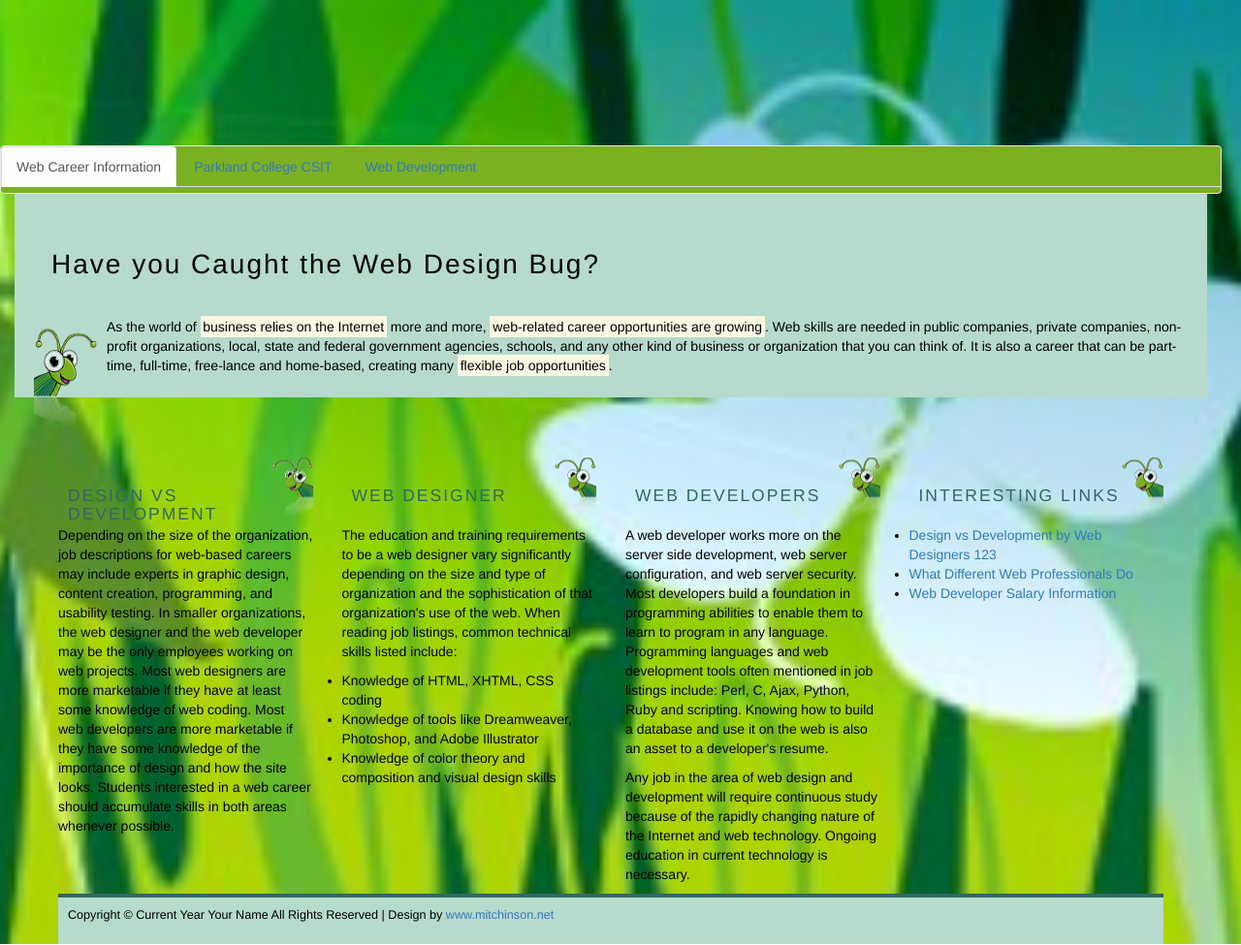
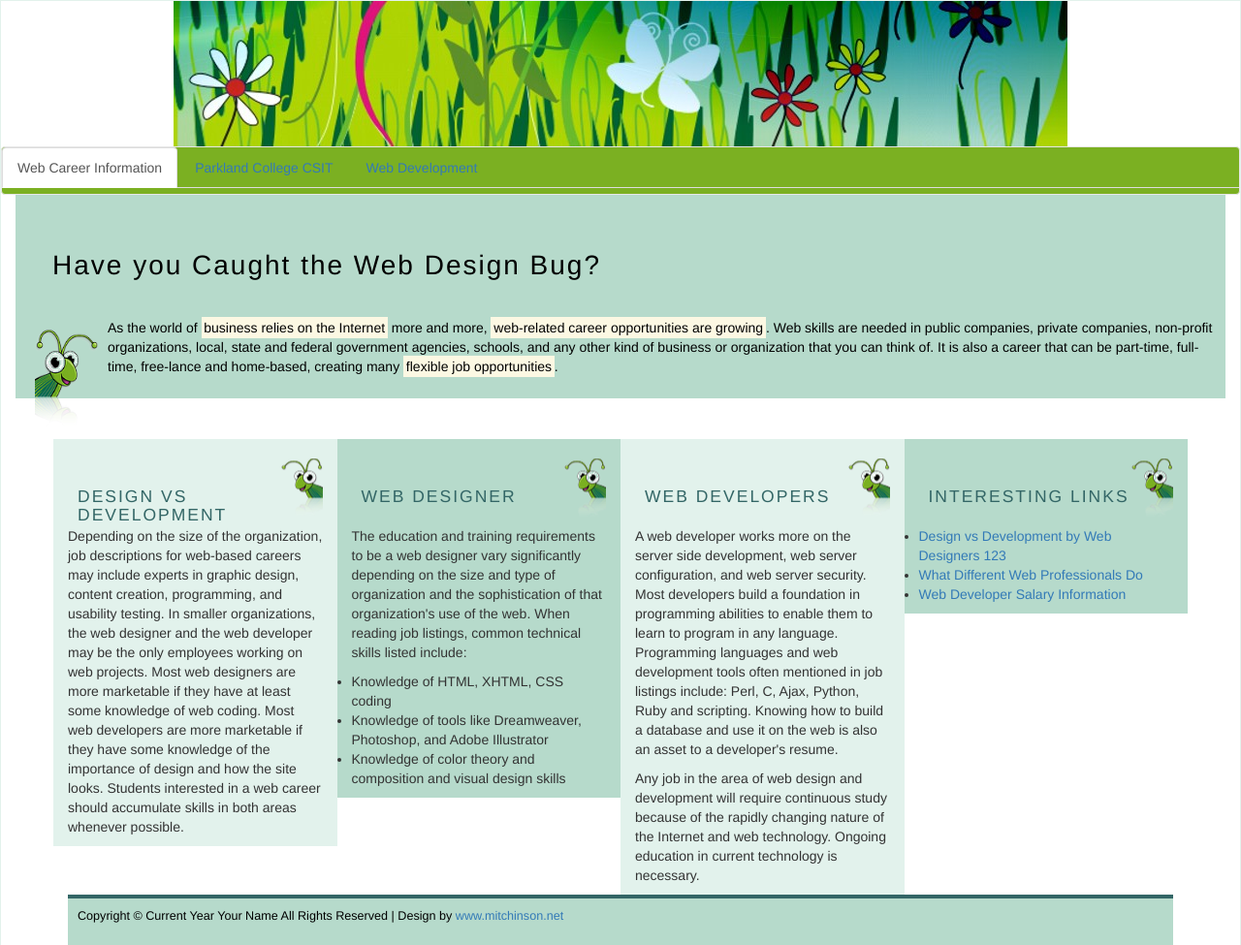
Before and after one commit to obrady1/obrady1.github.io, a plain HTML site: page boot5/web-careers5.html in a window 1280 px wide. Shown: the whole page at 97% size. Drawn offline with nearby package versions, Linux system fonts and the light colour scheme; a script that the page names is missing.

Commit message:
See if this works... css change on picture in banner

```diff
--- a/boot5/styles5.css
+++ b/boot5/styles5.css
@@ -33,12 +33,8 @@ text-decoration: none;
 }
 
 #container {
-padding-right: 20px;
-padding-top: 150px;
-background: #FFF url(header.jpg) no-repeat;
-background-position: center center;
-background-size: cover;
-color: #000;
+margin: 0;
+border: 1px, solid, #E2F2EC;
 }
 
 .navbar-default {
@@ -151,3 +147,20 @@ color: #00515C;
 #nav a:hover {
 background: url(linkhover.gif) no-repeat;
 }
+
+#banner {
+padding-right: 20px;
+padding-top: 150px;
+background: #FFF url(header.jpg) no-repeat;
+background-position: center center;
+
+color: #000;
+}
+
+.ltblueColumn {
+background: #E2F2EC;
+}
+
+.drkblueColumn {
+background: #B6DACB;
+}
```
